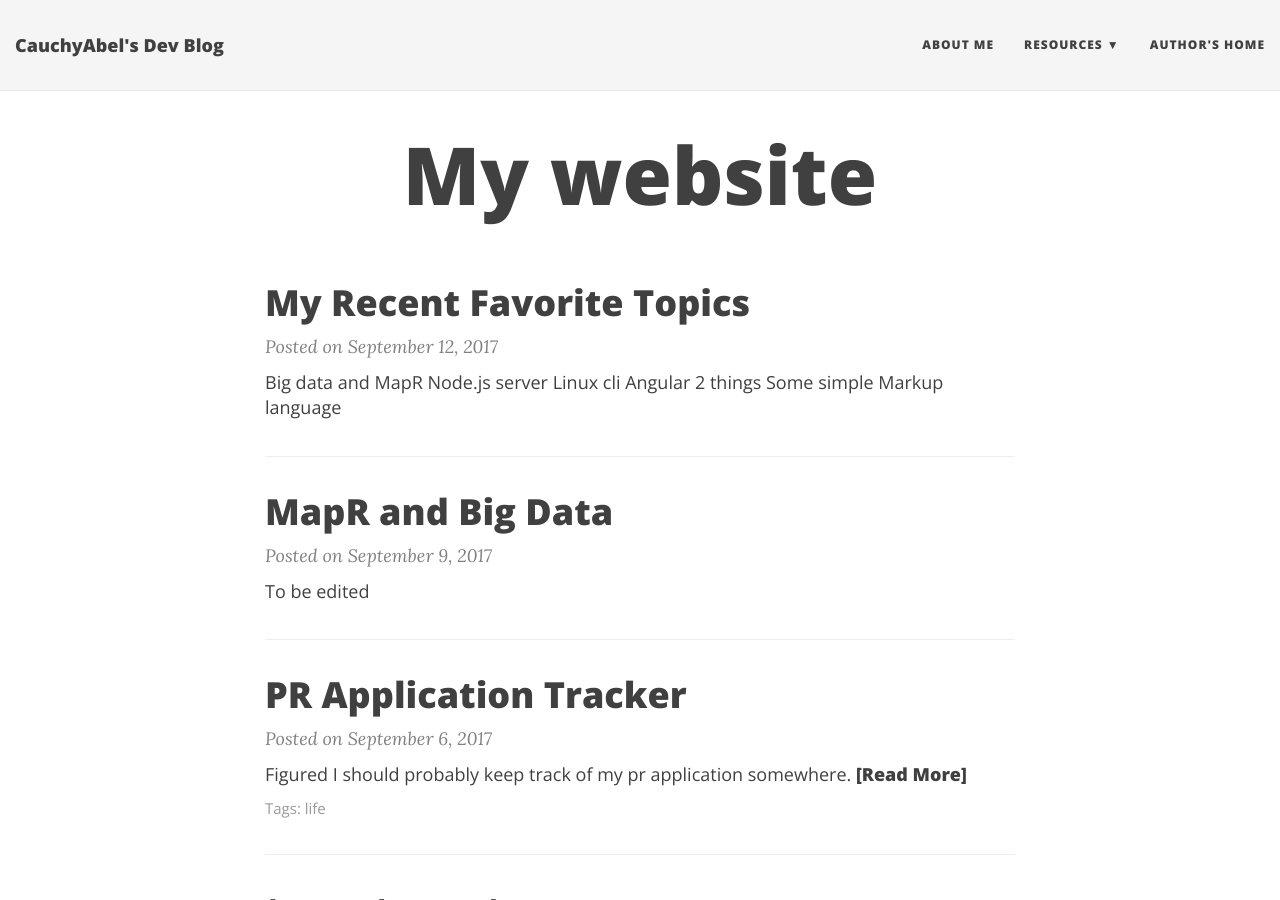
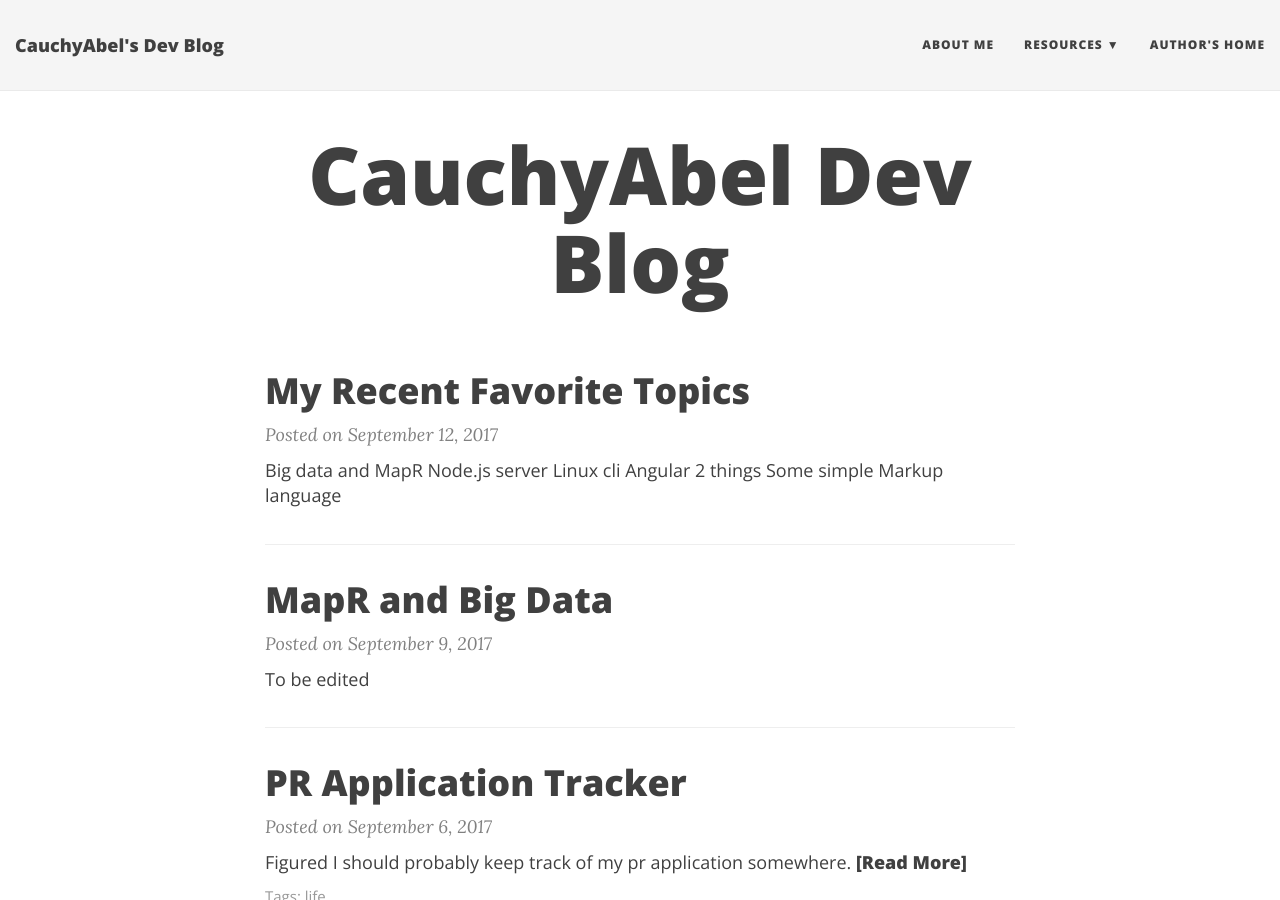
Before and after one commit to CauchyAbel-zz/cauchyabel.github.io, a Jekyll site: the page built from index.html, in a window 1280 px wide and 900 px high. Built offline with Jekyll 4.4.1, drawn with Linux system fonts in a browser that asks for light colours; nearby versions of some CDN libraries; the list of posts is cut into pages by our own code.

Commit message:
Update index.html

```diff
--- a/index.html
+++ b/index.html
@@ -1,6 +1,6 @@
 ---
 layout: page
-title: My website
+title: CauchyAbel Dev Blog
 use-site-title: true
 ---
 
```
